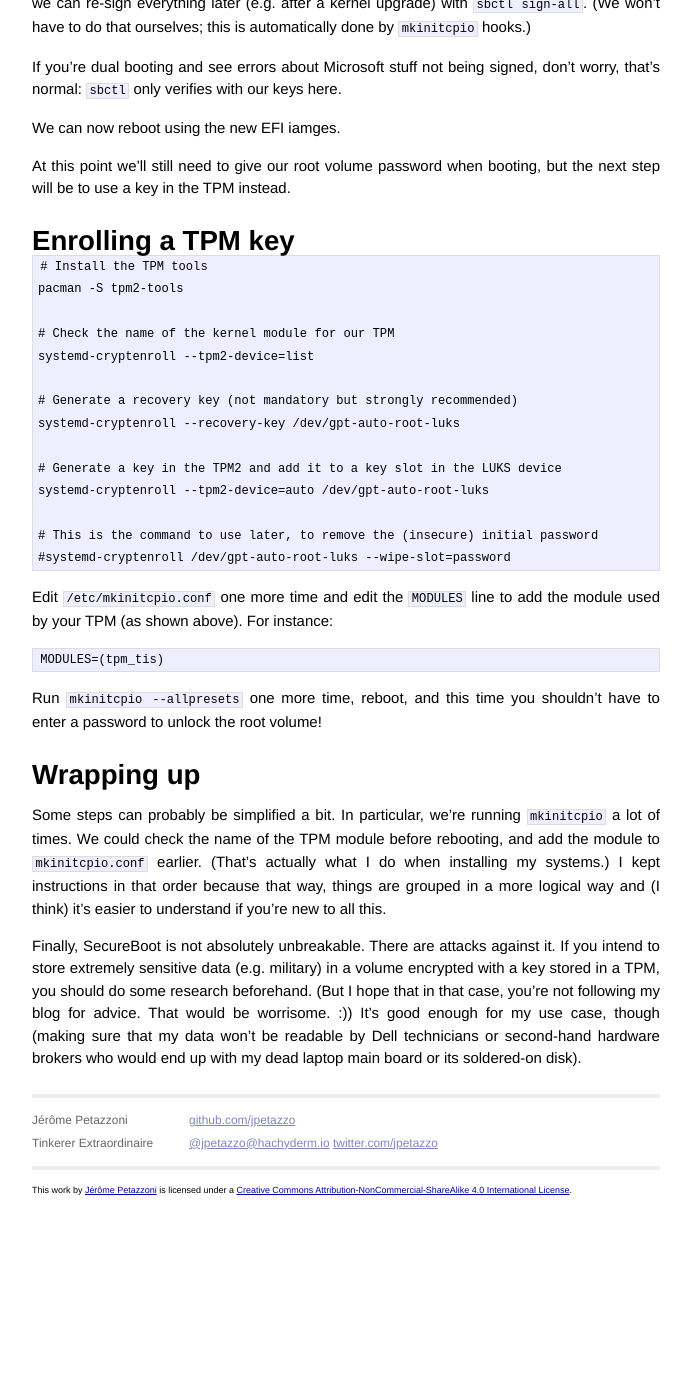
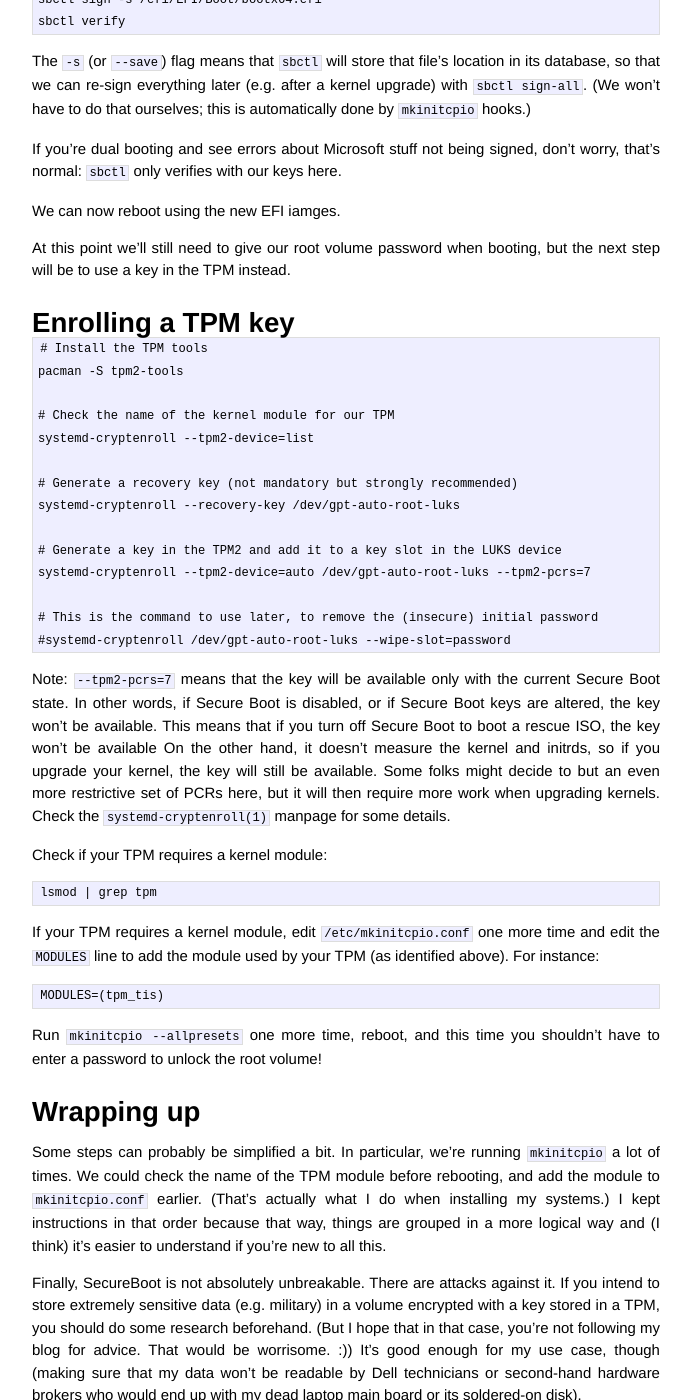
Before and after one commit to jpetazzo/jpetazzo.github.io, a Jekyll site: the page built from _posts/2024-02-23-archlinux-luks-tpm-secureboot-install.markdown, in a window 1280 px wide and 1400 px high, scrolled down 10202 px. Shown: the whole window, without its empty margins (294-985 px from the left). Built offline with Jekyll 4.4.1, drawn with Linux system fonts in a browser that asks for light colours; comment, search, counter and statistics services are not loaded; before the commit the page ends 11404 px from its top, so only the background shows below that; some of the changed text lies outside the part shown.

Commit message:
➕ Update command to bind key to PCR 7

````diff
--- a/_posts/2024-02-23-archlinux-luks-tpm-secureboot-install.markdown
+++ b/_posts/2024-02-23-archlinux-luks-tpm-secureboot-install.markdown
@@ -16,7 +16,11 @@ Recently, my Dell XPS 13 main board failed. On that model, the NVMe disk is sold
 
 Since I had to reinstall that system multiple times in the span of a few weeks, I decided to clean up my notes, improve the process a bit (e.g. automate partition creation, store LUKS keys in TPM, enable SecureBoot) and turn that into a blog post in case it's useful to others. The commands are presented in such a way that if you're connecting to the machine over SSH, you can copy-paste 90% of them without having to tweak too many things, and it then takes about 10 minutes from end-to-end to get everything up and running.
 
-Disclaimer: there is nothing special or original about this install process. Most of the information has been gleaned from the Archlinux wiki, in particular the [Installation Guide][archinstallguide]. If you're interested by the SecureBoot + TPM2 + LUKS bits, I found [this Rogue AI blog post][rogueai] and [that blog post my Morten Linderud][mkinitcpio] to be very helpful too.
+Disclaimer: there is nothing special or original about this install process. Most of the information has been gleaned from the Archlinux wiki, in particular the [Installation Guide][archinstallguide]. If you're interested by the SecureBoot + TPM2 + LUKS bits, the following resources have been very helpful:
+- [Rogue AI blog post][rogueai]
+- [Morten Linderud blog post][mkinitcpio]
+- [Lennart Poettering blog post][unlockluks]
+
 
 
 ## Preparation
@@ -424,13 +428,21 @@ systemd-cryptenroll --tpm2-device=list
 systemd-cryptenroll --recovery-key /dev/gpt-auto-root-luks
 
 # Generate a key in the TPM2 and add it to a key slot in the LUKS device
-systemd-cryptenroll --tpm2-device=auto /dev/gpt-auto-root-luks
+systemd-cryptenroll --tpm2-device=auto /dev/gpt-auto-root-luks --tpm2-pcrs=7
 
 # This is the command to use later, to remove the (insecure) initial password
 #systemd-cryptenroll /dev/gpt-auto-root-luks --wipe-slot=password
 ```
 
-Edit `/etc/mkinitcpio.conf` one more time and edit the `MODULES` line to add the module used by your TPM (as shown above). For instance:
+Note: `--tpm2-pcrs=7` means that the key will be available only with the current Secure Boot state. In other words, if Secure Boot is disabled, or if Secure Boot keys are altered, the key won't be available. This means that if you turn off Secure Boot to boot a rescue ISO, the key won't be available On the other hand, it doesn't measure the kernel and initrds, so if you upgrade your kernel, the key will still be available. Some folks might decide to but an even more restrictive set of PCRs here, but it will then require more work when upgrading kernels. Check the `systemd-cryptenroll(1)` manpage for some details.
+
+Check if your TPM requires a kernel module:
+
+```
+lsmod | grep tpm
+```
+
+If your TPM requires a kernel module, edit `/etc/mkinitcpio.conf` one more time and edit the `MODULES` line to add the module used by your TPM (as identified above). For instance:
 
 ```
 MODULES=(tpm_tis)
````
Also changed, not shown: other parts of _posts/2024-02-23-archlinux-luks-tpm-secureboot-install.markdown (+3 -2 lines).
